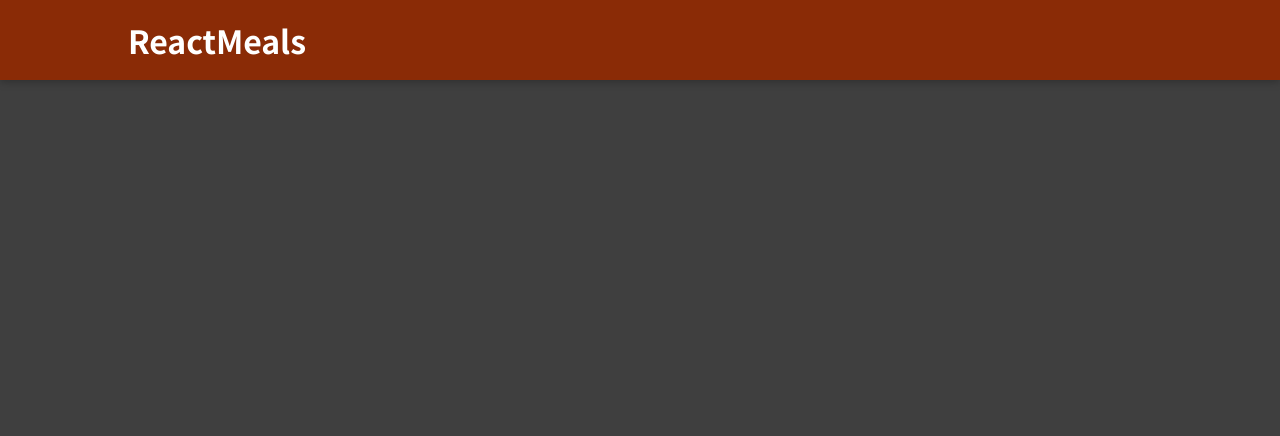
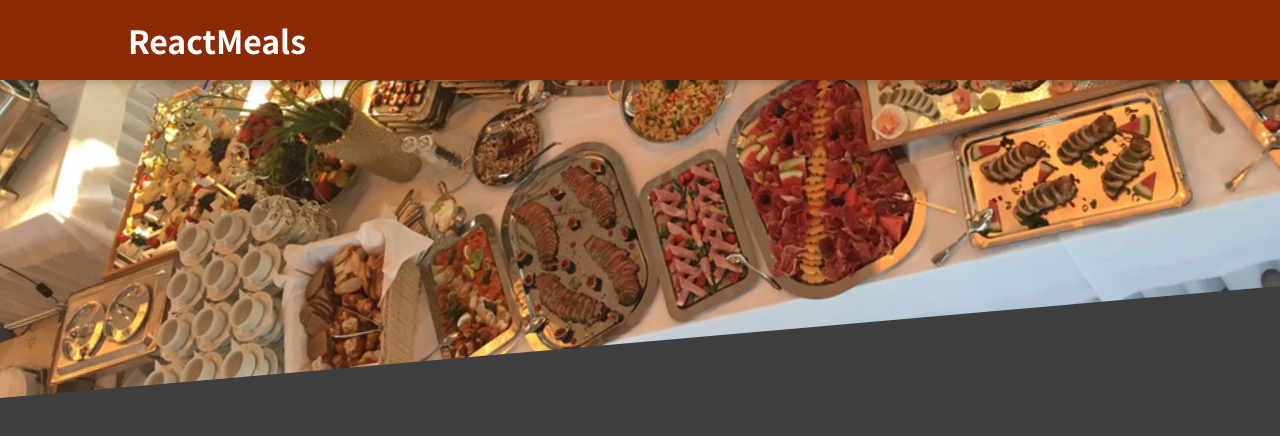
Before and after one commit to jeffMullen/react-food-order-app, a React (Create React App) app: page / in a window 1280 px wide. Shown: the top 436 px of the page. Built offline with nearby package versions, Linux system fonts and the light colour scheme.

Commit message:
adding image to header

```diff
--- a/src/components/Header/Header.js
+++ b/src/components/Header/Header.js
@@ -1,11 +1,17 @@
 import React from "react";
 
 import classes from "./Header.module.css";
+import mealImg from "../../assets/images/meals.jpg";
 
 const Header = (props) => {
   return (
-    <header className={classes.header}>
-      <h1>ReactMeals</h1>
+    <header>
+      <div className={classes.header}>
+        <h1>ReactMeals</h1>
+      </div>
+      <div className={classes["main-image"]}>
+        <img src={mealImg} alt="Table of food" />
+      </div>
     </header>
   );
 };
```
Also changed, not shown: src/assets/images/meals.jpg (added), 1 other file (tests, documents, lock files or other folders).
